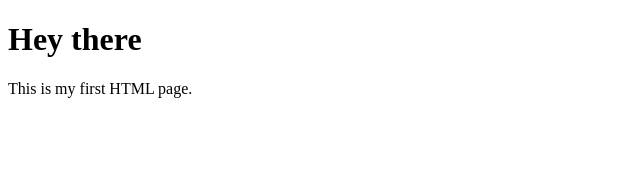
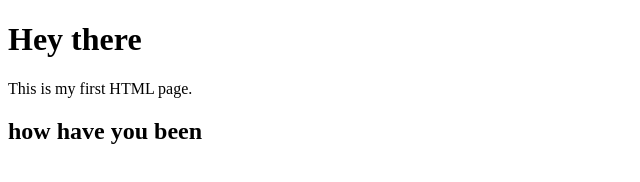
Before and after one commit to nirakarmansinghkarki-beep/my-rep7, a plain HTML site: page index.html in a window 1280 px wide. Shown: the whole page, without its empty margins (0-640 px from the left). Drawn offline with Linux system fonts and the light colour scheme.

Commit message:
Update index.html

```diff
--- a/index.html
+++ b/index.html
@@ -6,5 +6,6 @@
 <body>
     <h1>Hey there</h1>
     <p>This is my first HTML page.</p>
+    <h2>how have you been</h2>
 </body>
 </html>
```
